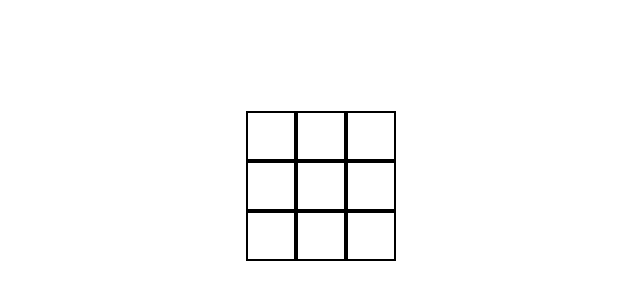
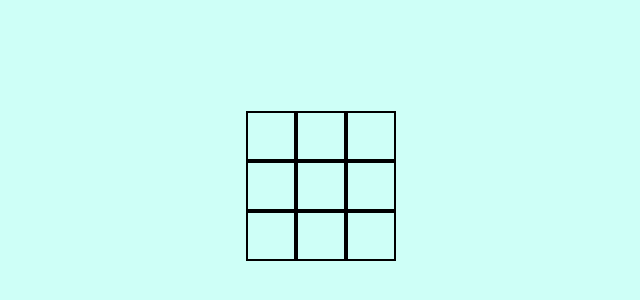
Before and after one commit to PavloIeremeiew/React-tic-tac-toe, a React (Create React App) app in the folder tic-tac-toe/: page / in a window 1280 px wide. Shown: the part 214-514 px from the top of the page, without its empty margins (319-959 px from the left). Built offline with nearby package versions, Linux system fonts and the light colour scheme.

Commit message:
feat/ add win check

```diff
--- a/tic-tac-toe/src/App.css
+++ b/tic-tac-toe/src/App.css
@@ -3,15 +3,14 @@
     top: 50%;
     left: 50%;
     transform: translate(-50%, -50%);
-
+    text-align: center;
 }
 
 .square{
   width: 50px;
   height: 50px;
   background-color: transparent;
-  border: 2px solid #000000;
-  /*color: #007bff;*/
+  border: 2px solid var(--black);
   font-weight: bold;
   font-size: large;
 }
@@ -21,3 +20,11 @@
   justify-content: center;
   align-items: center;
 }
+.againButton{
+  padding: 5px;
+  margin: 18px;
+  font-weight: bold;
+  font-size: large;
+  background-color: transparent;
+  border: 2px solid var(--black);
+}
--- a/tic-tac-toe/src/components/Board.jsx
+++ b/tic-tac-toe/src/components/Board.jsx
@@ -12,7 +12,7 @@ function Board({ data, handleClick }) {
     </div>
   ));
 
-  return <div className="board">{board}</div>;
+  return <div>{board}</div>;
 }
 
 export default Board;
--- /dev/null
+++ b/tic-tac-toe/src/components/PlayAgain.jsx
@@ -0,0 +1,10 @@
+function PlayAgain({ isWin }) {
+  if (isWin)
+    return (
+      <button className="againButton" onClick={() => window.location.reload()}>
+        Play Again
+      </button>
+    );
+}
+
+export default PlayAgain;
--- a/tic-tac-toe/src/components/Square.jsx
+++ b/tic-tac-toe/src/components/Square.jsx
@@ -1,6 +1,15 @@
 function Square({ value, onClick }) {
-  const buttonColor = value==="x"? "#df1515" : value==="o"? "#007bff" :"#000000";
-  return <button style={{ color: buttonColor }} className="square" onClick={onClick}>{value} </button>;
+  const buttonColor =
+    value === "x"
+      ? "var(--red)"
+      : value === "o"
+      ? "var(--blue)"
+      : "var(--black)";
+  return (
+    <button style={{ color: buttonColor }} className="square" onClick={onClick}>
+      {value}
+    </button>
+  );
 }
 
 export default Square;
--- a/tic-tac-toe/src/components/TicTacToe.jsx
+++ b/tic-tac-toe/src/components/TicTacToe.jsx
@@ -1,22 +1,32 @@
 import { useState } from "react";
 import Board from "./Board";
+import WinCheck from "./WinCheck";
+import PlayAgain from "./PlayAgain";
 
 function TicTacToe() {
   const initialItems = [
-    [" ", " ", " "],
-    [" ", " ", " "],
-    [" ", " ", " "],
+    [String.empty, String.empty, String.empty],
+    [String.empty, String.empty, String.empty],
+    [String.empty, String.empty, String.empty],
   ];
   const [data, setData] = useState(initialItems);
   const [isX, setIsX] = useState(true);
+  const [whoWin, setWhoWin] = useState(String.empty);
+
   const handleClick = (rowIndex, colIndex, cell) => {
-    if (cell === " ") {
+    if (cell === String.empty && whoWin == String.empty) {
       setData(SetSquare(rowIndex, colIndex, data, isX));
       setIsX(!isX);
     }
   };
 
-  return <Board data={data} handleClick={handleClick} />;
+  return (
+    <div className="board">
+      <WinCheck data={data} win={whoWin} setWhoWin={setWhoWin} />
+      <Board data={data} handleClick={handleClick} />
+      <PlayAgain isWin={whoWin !== String.empty} />
+    </div>
+  );
 }
 
 export default TicTacToe;
--- /dev/null
+++ b/tic-tac-toe/src/components/WinCheck.jsx
@@ -0,0 +1,49 @@
+function WinCheck({ data, win, setWhoWin }) {
+  if (win === "x") {
+    return <h2 style={{ color: "var(--red)" }}>X Win</h2>;
+  }
+  if (win === "o") {
+    return <h2 style={{ color: "var(--blue)" }}>O Win</h2>;
+  }
+  const checks = [horizontalCheck, verticalCheck, diagonalCheck];
+  for (let i = 0; i < 3; i++) {
+    const check = checks[i](data);
+    if (check !== String.empty) {
+      setWhoWin(check);
+      break;
+    }
+  }
+}
+
+export default WinCheck;
+
+function horizontalCheck(data) {
+  for (let i = 0; i < 3; i++) {
+    if (
+      data[i][0] === data[i][1] &&
+      data[i][1] === data[i][2] &&
+      data[i][0] !== String.empty
+    )
+      return data[i][0];
+  }
+  return String.empty;
+}
+function verticalCheck(data) {
+  for (let i = 0; i < 3; i++) {
+    if (
+      data[0][i] === data[1][i] &&
+      data[1][i] === data[2][i] &&
+      data[1][i] !== String.empty
+    )
+      return data[0][i];
+  }
+  return String.empty;
+}
+function diagonalCheck(data) {
+  if (
+    (data[0][0] === data[1][1] && data[1][1] === data[2][2]) ||
+    (data[2][0] === data[1][1] && data[1][1] === data[0][2])
+  )
+    return data[1][1];
+  return String.empty;
+}
--- a/tic-tac-toe/src/index.css
+++ b/tic-tac-toe/src/index.css
@@ -5,6 +5,10 @@ body {
     sans-serif;
   -webkit-font-smoothing: antialiased;
   -moz-osx-font-smoothing: grayscale;
+  background-color: #cefff7;
+  --blue:#007bff;
+  --red: #df1515;
+  --black:#000000;
 }
 
 code {
```
